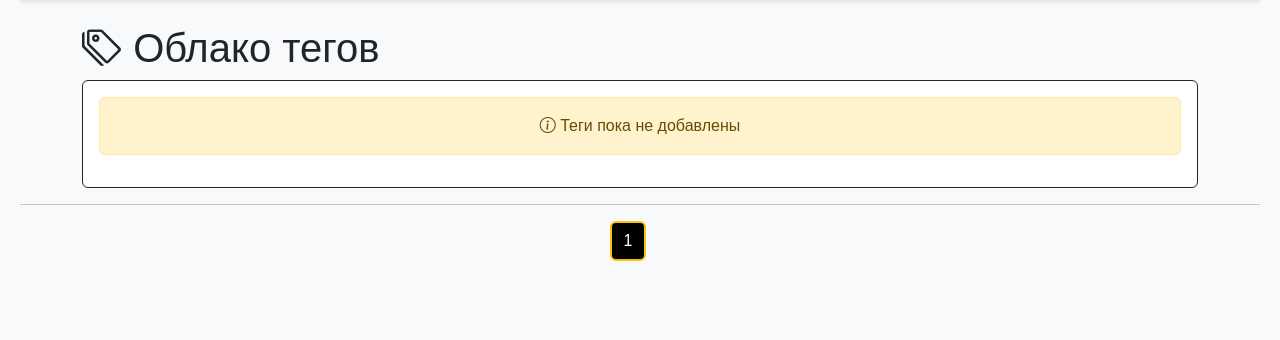
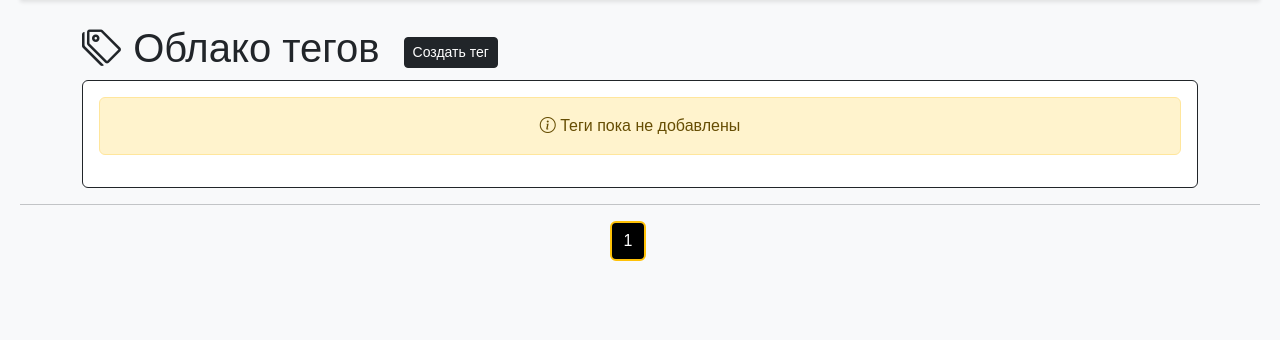
Before and after one commit to OlegVovchenko/DjangoProject, a Django app: page /posts/tags/ in a window 1280 px wide. Shown: the part 92-432 px from the top of the page. Run offline with Django 5.2, Linux system fonts and the light colour scheme; data that the repository does not hold is empty.

Commit message:
hw27: добавление в шаблон тегов кнопки создания тега

```diff
--- a/python_blog/templates/catalog_tags.html
+++ b/python_blog/templates/catalog_tags.html
@@ -7,8 +7,9 @@
 {% block content %}
 <div class="container mt-4">
     <div class="row"mb-4>
-        <div class="col-12">
+        <div class="d-flex align-items-center">
             <h1 class="text-dark"><i class="bi bi-tags"></i> Облако тегов</h1>
+            <a href="{% url 'blog:tag_create' %}" class="btn btn-sm btn-dark ms-4">Создать тег</a>
         </div>
     </div>
 
```
